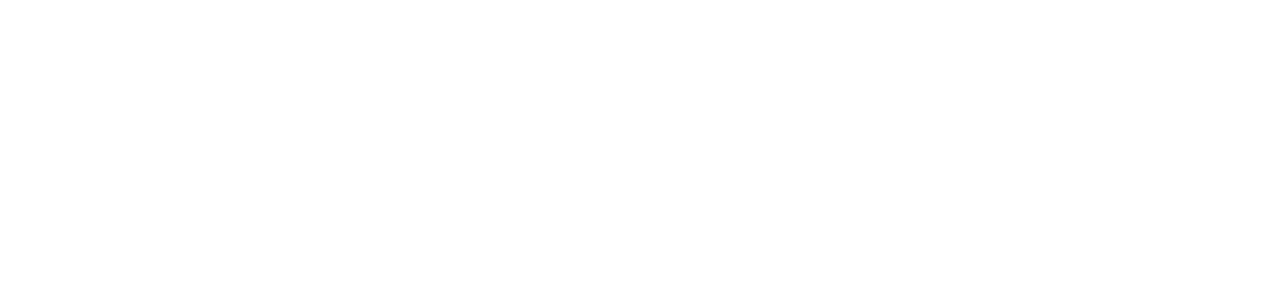
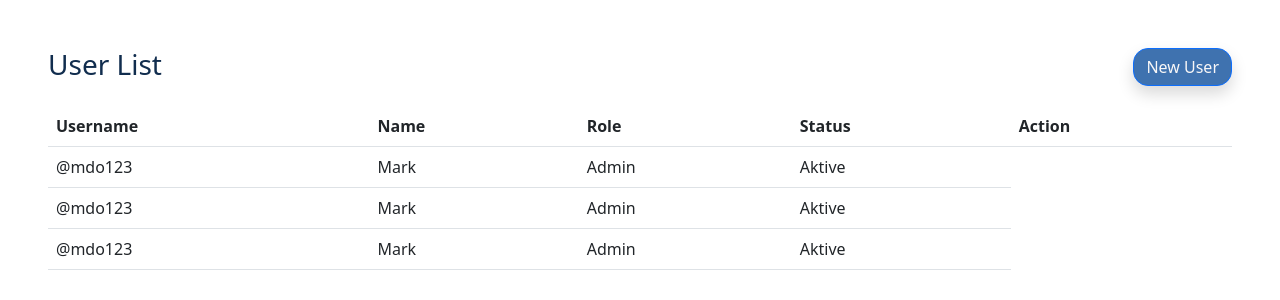
Before and after one commit to ivan12812/Web-Hotel-App-MERN, a React (Create React App) app in the folder src/frontend/: page /master/users in a window 1280 px wide. Before the commit this address had no page. Shown: the top 300 px of the page. Built offline with nearby package versions, Linux system fonts and the light colour scheme.

Commit message:
fitur/UserList
fitur/UserList

```diff
--- a/src/frontend/src/App.js
+++ b/src/frontend/src/App.js
@@ -1,6 +1,8 @@
 import { useState } from "react";
 import { BrowserRouter, Routes, Route, Navigate } from "react-router-dom";
+import UserListTable from "./components/user-management/User-List-Table";
 import CreateUserPage from "./pages/user-management/Create-User-Page";
+import UserListPage from "./pages/user-management/User-List-Page";
 
 // const Protected = () => {
 // 	const [isAuthenticated, setIsAuthenticated] = useState(
@@ -33,12 +35,9 @@
 	return (
 		<BrowserRouter>
 			<Routes>
-				<Route
-					path="/master/users/create"
-					element={<CreateUserPage />}
-				/>
-				{/* <Route path="/" element={<Protected />}>
-					<Route path="transaction">
+
+				<Route path="/">
+					{/* <Route path="transaction">
 						<Route path="borrows">
 							<Route index element={<BorrowsListPage />} />
 							<Route
@@ -46,28 +45,28 @@
 								element={<CreateBorrowPage />}
 							/>
 						</Route>
-					</Route>
+					</Route> */}
 					<Route path="master">
-						<Route path="cars">
+						{/* <Route path="cars">
 							<Route index element={<CarsListPage />} />
 							<Route path="create" element={<CreateCarPage />} />
 							<Route
 								path="update/:id"
 								element={<UpdateCarPage />}
 							/>
-						</Route>
+						</Route> */}
 						<Route path="users">
 							<Route index element={<UserListPage />} />
 							<Route path="create" element={<CreateUserPage />} />
-							<Route
+							{/* <Route
 								path="update/:id"
 								element={<UpdateUserPage />}
-							/>
+							/> */}
 						</Route>
 					</Route>
 				</Route>
-				<Route path="/login" element={<AccessLoginPageHandler />} />
-				<Route
+				{/* <Route path="/login" element={<AccessLoginPageHandler />} /> */}
+				{/* <Route
 					path="*"
 					element={<Navigate to="/transaction/borrows" />}
 				/> */}
--- /dev/null
+++ b/src/frontend/src/components/user-management/User-List-Table.js
@@ -0,0 +1,39 @@
+import { Trash, Eye, Pencil } from 'react-bootstrap-icons';
+
+export default function UserListTable() {
+    return(
+        <div>
+            <table class="table">
+                <thead>
+                    <tr>
+                        <th scope="col">Username</th>
+                        <th scope="col">Name</th>
+                        <th scope="col">Role</th>
+                        <th scope="col">Status</th>
+                        <th scope="col">Action</th>
+                    </tr>
+                </thead>
+                <tbody>
+                    <tr>
+                        <td>@mdo123</td>
+                        <td>Mark</td>
+                        <td>Admin</td>
+                        <td>Aktive</td>
+                    </tr>
+                    <tr>
+                        <td>@mdo123</td>
+                        <td>Mark</td>
+                        <td>Admin</td>
+                        <td>Aktive</td>
+                    </tr>
+                    <tr>
+                        <td>@mdo123</td>
+                        <td>Mark</td>
+                        <td>Admin</td>
+                        <td>Aktive</td>
+                    </tr>
+                </tbody>
+            </table>
+        </div>
+    )
+}
--- /dev/null
+++ b/src/frontend/src/pages/user-management/User-List-Page.js
@@ -0,0 +1,35 @@
+import UserListTable from "../../components/user-management/User-List-Table";
+
+
+
+
+export default function UserListPage() {
+    const style = {
+        title: {
+            color: '#112D4E',
+        },
+        buttonCreate: {
+            borderRadius: '15px',
+            backgroundColor: '#3F72AF',
+            color: '#F9F7F7',
+        },
+    }
+    return(
+        <div className="m-5">
+           <div className="row justify-content-between mb-3">
+				<div className="col-auto">
+					<h3 style={style.title}>User List</h3>
+				</div>
+				<div className="col-auto">
+					<button
+						className="btn btn-outline-primary shadow"
+						style={style.buttonCreate}
+					>
+						New User
+					</button>
+				</div>
+			</div>
+            <UserListTable/>
+        </div>
+    )
+}
```
Also changed, not shown: src/frontend/src/pencil.svg (added), src/frontend/src/trash.svg (added).
